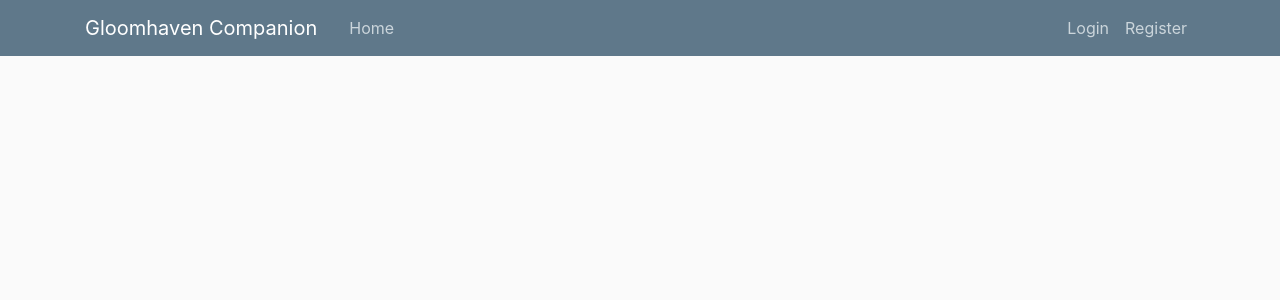
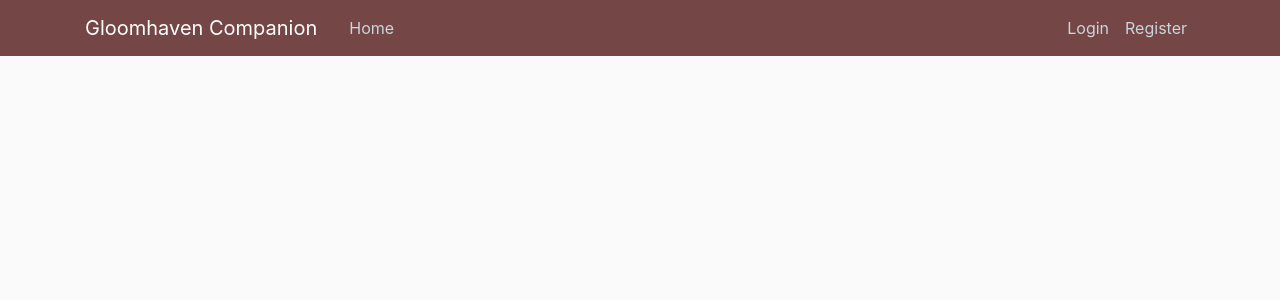
Before and after one commit to abraham-fl/GH_app, a Flask app: page / in a window 1280 px wide. Shown: the top 300 px of the page. Run offline with Flask 2, Linux system fonts and the light colour scheme; some libraries are stand-ins or nearby versions.

Commit message:
Change Background Color

```diff
--- a/static/main.css
+++ b/static/main.css
@@ -9,7 +9,7 @@ body {
   }
 
   .bg-steel {
-    background-color: #5f788a;
+    background-color: #744646;
   }
 
   .site-header .navbar-nav .nav-link {
```
